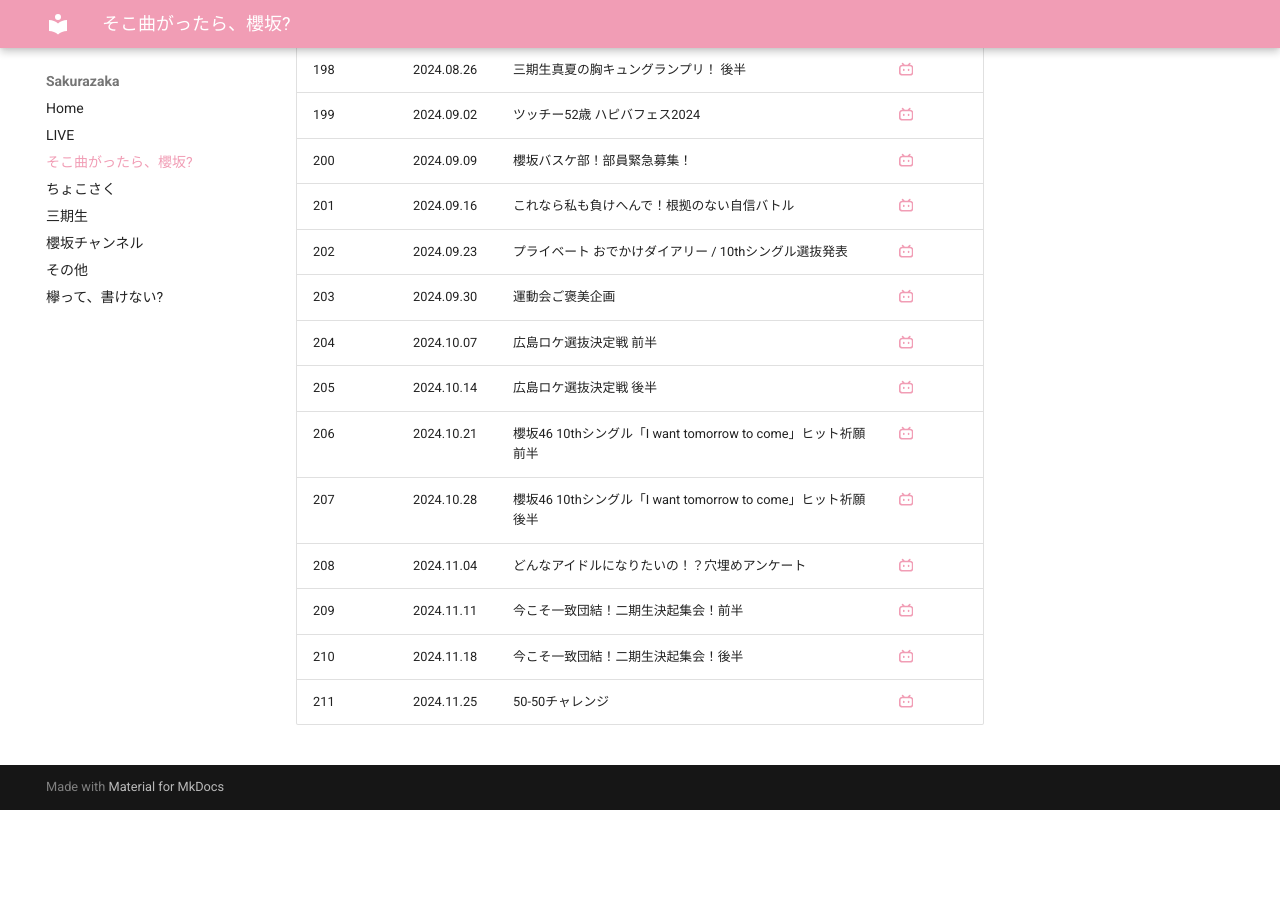
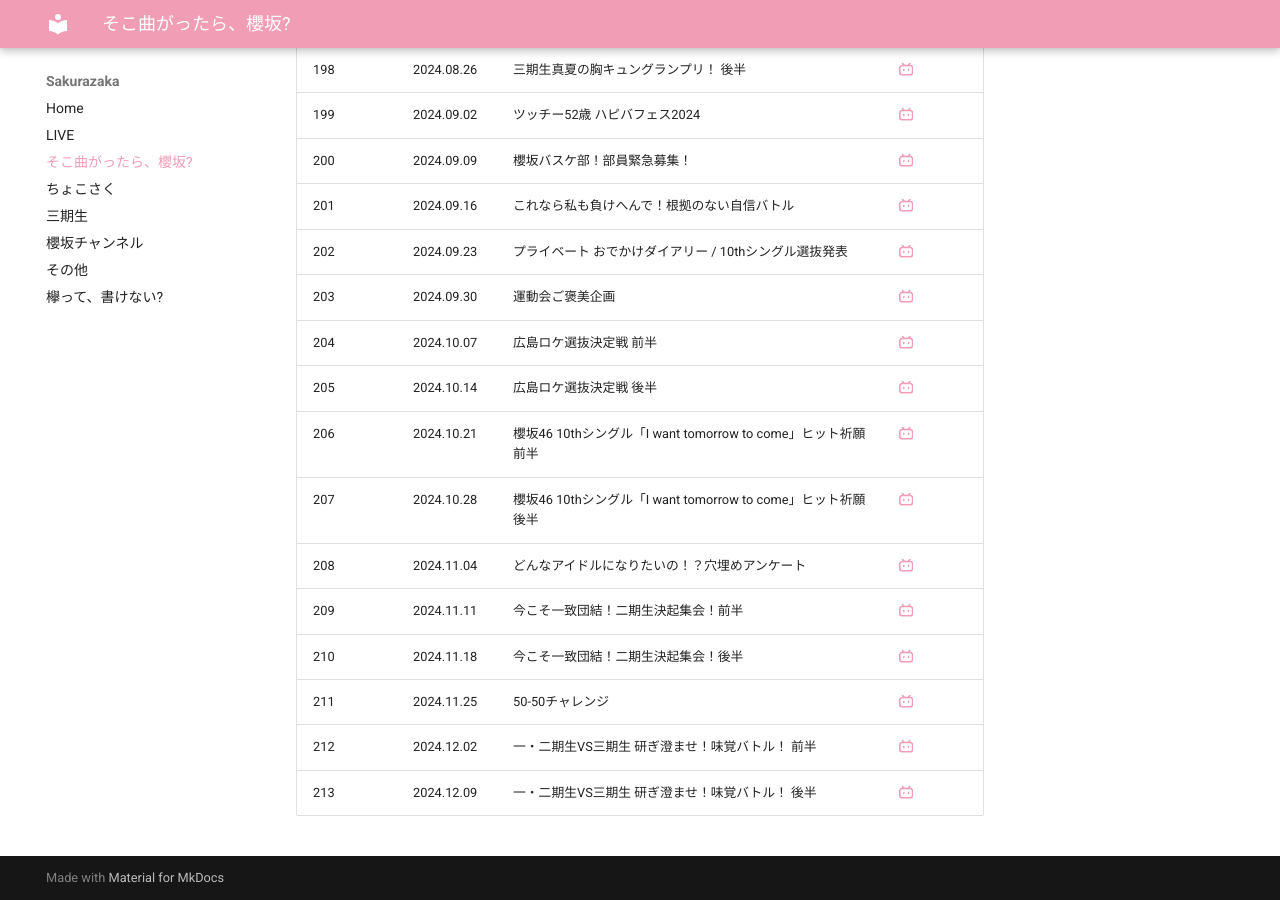
Before and after one commit to aki-192/sakura, an MkDocs documentation site: the page built from docs/sokosaku.md, in a window 1280 px wide and 900 px high, scrolled down 9422 px. Built offline with MkDocs 1.6.1 and Material for MkDocs 9.7.7, drawn with Linux system fonts in a browser that asks for light colours; before the commit the page ends 10232 px from its top, so only the background shows below that.

Commit message:
Update sokosaku.md

```diff
--- a/docs/sokosaku.md
+++ b/docs/sokosaku.md
@@ -217,3 +217,5 @@ title: そこ曲がったら、櫻坂?
 | 209 | 2024.11.11 | 今こそ一致団結！二期生決起集会！前半 | [:simple-bilibili:](https://www.bilibili.com/video/BV1kkUKYJE8z) |
 | 210 | 2024.11.18 | 今こそ一致団結！二期生決起集会！後半 | [:simple-bilibili:](https://www.bilibili.com/video/BV1h6SuY3E5v/) |
 | 211 | 2024.11.25 | 50-50チャレンジ | [:simple-bilibili:](https://www.bilibili.com/video/BV1MFBZYCEV5?p=2) |
+| 212 | 2024.12.02 | 一・二期生VS三期生 研ぎ澄ませ！味覚バトル！ 前半 | [:simple-bilibili:](https://www.bilibili.com/video/BV1GsiXYPEnx/) |
+| 213 | 2024.12.09 | 一・二期生VS三期生 研ぎ澄ませ！味覚バトル！ 後半 | [:simple-bilibili:](https://www.bilibili.com/video/BV1RQqXYBEFy?p=2) |
```
